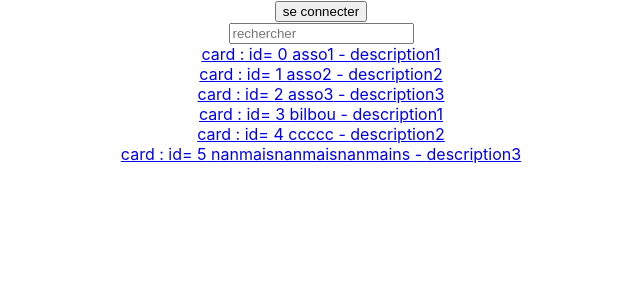
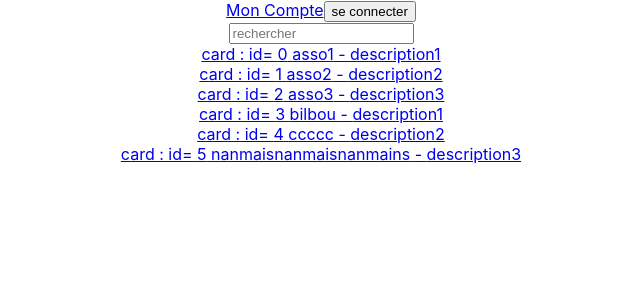
Before and after one commit to shrutigupta02/react-app-asso, a React (Create React App) app: page / in a window 1280 px wide. Shown: the top 300 px of the page, without its empty margins (319-959 px from the left). Built offline with nearby package versions, Linux system fonts and the light colour scheme.

Commit message:
Creating a myaccount.tsx component and linking it with the others

```diff
--- a/src/components/homepage/homepage.tsx
+++ b/src/components/homepage/homepage.tsx
@@ -2,6 +2,7 @@ import React, { Component } from 'react'
 import Searchengine from '../searchengine/searchengine'
 import Donationpage from '../donationpage/donationpage'
 import Nav from '../nav/nav'
+import Myaccount from '../myaccount/myaccount'
 
 
 // define the type of the state
@@ -16,6 +17,7 @@ export type AssociationsState = {
     name:string,
     description: string
   }
+  accountPageOpened: Boolean
 }
 
 
@@ -36,14 +38,17 @@ export default class Homepage extends React.Component<{}, AssociationsState>{
       id: -1,
       name:'none',
       description: 'none'
-    }
+    },
+    accountPageOpened: false
   }
 
   // function to modify the association selected in the state
   handleAssociation = (associationSelectedId:number, associationSelectedName:string, associationSelectedDescription:string) => {
     let associationSelected = {id:associationSelectedId, name:associationSelectedName , description:associationSelectedDescription}
     let associations = this.state.associations
-    let newAssociations = {associations, associationSelected}
+    let accountPageOpened = this.state.accountPageOpened
+    let newAssociations = {associations, associationSelected, accountPageOpened}
+
 
     this.setState(newAssociations)
   }
@@ -54,17 +59,40 @@ export default class Homepage extends React.Component<{}, AssociationsState>{
     let assoSelectedName = this.state.associationSelected.name
     let assoSelectedDescription = this.state.associationSelected.description
     let associationSelected = {id:-1, name:assoSelectedName, description:assoSelectedDescription}
-    let newAssoState = {associations, associationSelected}
+    let accountPageOpened = this.state.accountPageOpened
+    let newAssoState = {associations, associationSelected, accountPageOpened}
 
     this.setState(newAssoState)
   }
 
+  handleAccountPageOpened = () => {
+    let associations = this.state.associations
+    let assoSelectedName = this.state.associationSelected.name
+    let assoSelectedDescription = this.state.associationSelected.description
+    let associationSelected = {id:-1, name:assoSelectedName, description:assoSelectedDescription}
+    let accountPageOpened = !this.state.accountPageOpened
+    let newState = {associations, associationSelected, accountPageOpened}
+
+    this.setState(newState)
+  }
+
   render() {
 
-    if(this.state.associationSelected.id==-1)
+    if(this.state.accountPageOpened==true){
       return (
         <div>
-          <Nav/>
+          <Nav handleAccountPageOpened={this.handleAccountPageOpened}/>
+          <Myaccount />
+        </div>
+      )
+
+
+    } else if(this.state.associationSelected.id==-1)
+      return (
+
+        <div>
+          <Nav handleAccountPageOpened={this.handleAccountPageOpened}/>
+
           <Searchengine  associations={this.state.associations} handleAssociation={this.handleAssociation}/>
         </div>
 
@@ -72,7 +100,7 @@ export default class Homepage extends React.Component<{}, AssociationsState>{
     else {
       return (
         <div>
-          <Nav/>
+          <Nav handleAccountPageOpened={this.handleAccountPageOpened}/>
           <Donationpage association={this.state.associationSelected} handleAssociation={this.handleAssociation} quitPage={this.quitDonationPage} />
         </div>
       )
--- /dev/null
+++ b/src/components/myaccount/myaccount.tsx
@@ -0,0 +1,9 @@
+import React, { Component } from 'react'
+
+export default class Myaccount extends Component {
+  render() {
+    return (
+      <div>myaccount</div>
+    )
+  }
+}
--- a/src/components/nav/nav.tsx
+++ b/src/components/nav/nav.tsx
@@ -1,9 +1,15 @@
 import React, { Component } from 'react'
+import { Link } from 'react-router-dom'
 
-export default class Nav extends Component {
+export type NavProps = {
+  handleAccountPageOpened: Function
+}
+
+export default class Nav extends React.Component<NavProps, {}>{
   render() {
     return (
       <div>
+          <Link to="/" onClick={() => this.props.handleAccountPageOpened()}>Mon Compte</Link>
           <button>se connecter</button>
       </div>
     )
```
